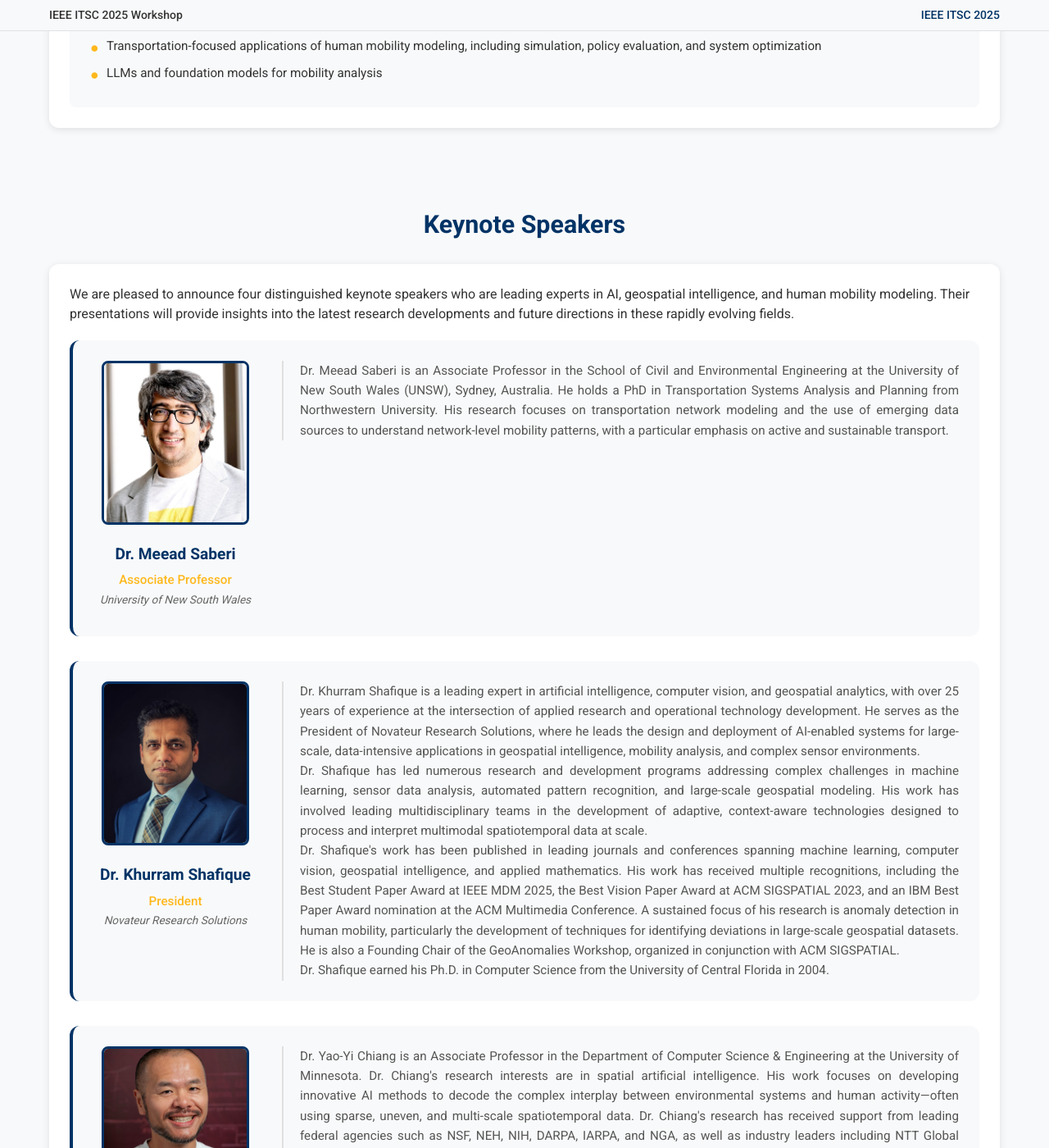
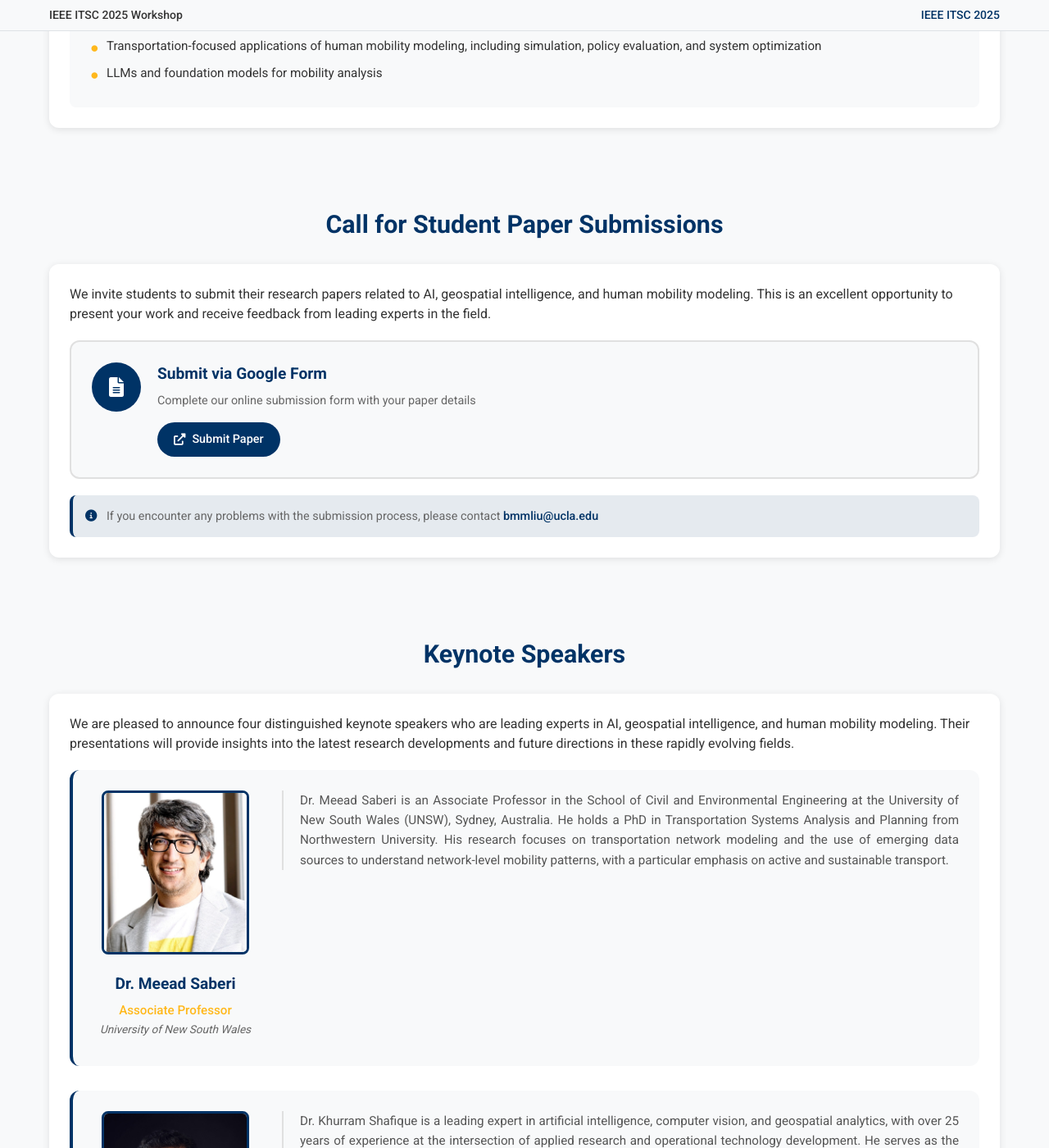
Before and after one commit to ITSC2025AIGIHMM/ITSC2025-AIGI-HMM, a Jekyll site: the page index.html, which Jekyll copies as it is, in a window 1280 px wide and 1400 px high, scrolled down 1000 px. Shown: the whole window at 82% size. Built offline with Jekyll 4.4.1, drawn with Linux system fonts in a browser that asks for light colours.

Commit message:
update submission detail

```diff
--- a/index.html
+++ b/index.html
@@ -68,6 +68,35 @@
                         <li>Transportation-focused applications of human mobility modeling, including simulation, policy evaluation, and system optimization</li>
                         <li>LLMs and foundation models for mobility analysis</li>
                     </ul>
+                </div>
+            </div>
+        </section>
+
+        <section id="submission" class="submission-section">
+            <div class="container">
+                <h2>Call for Student Paper Submissions</h2>
+                <div class="submission-content content-block">
+                    <p>We invite students to submit their research papers related to AI, geospatial intelligence, and human mobility modeling. This is an excellent opportunity to present your work and receive feedback from leading experts in the field.</p>
+
+                    <div class="submission-methods">
+                        <div class="submission-method animate-on-scroll">
+                            <div class="submission-icon">
+                                <i class="fas fa-file-alt"></i>
+                            </div>
+                            <div class="submission-info">
+                                <h3>Submit via Google Form</h3>
+                                <p>Complete our online submission form with your paper details</p>
+                                <a href="https://docs.google.com/forms/d/e/1FAIpQLScaMda-N7TT85VIni41PdsvJJlwQ6t2mI-jE5_hGXrWBpBg9A/viewform?usp=sharing&ouid=102714958121108862684"
+                                   target="_blank" rel="noopener" class="submission-btn">
+                                    <i class="fas fa-external-link-alt"></i> Submit Paper
+                                </a>
+                            </div>
+                        </div>
+                    </div>
+
+                    <div class="submission-contact">
+                        <p><i class="fas fa-info-circle"></i> If you encounter any problems with the submission process, please contact <a href="mailto:bmmliu@ucla.edu">bmmliu@ucla.edu</a></p>
+                    </div>
                 </div>
             </div>
         </section>
@@ -1151,6 +1180,117 @@ section h2 {
     }
 }
 
+/* Submission Section */
+.submission-methods {
+    display: grid;
+    grid-template-columns: repeat(auto-fit, minmax(300px, 1fr));
+    gap: 30px;
+    margin-top: 20px;
+}
+
+.submission-method {
+    display: flex;
+    align-items: flex-start;
+    gap: 20px;
+    background: #f8f9fa;
+    border-radius: 12px;
+    padding: 25px;
+    transition: var(--transition);
+    border: 2px solid #e0e0e0;
+}
+
+.submission-method:hover {
+    border-color: var(--accent-color);
+    transform: translateY(-3px);
+    box-shadow: 0 5px 15px rgba(0,0,0,0.1);
+    background: white;
+}
+
+.submission-icon {
+    flex-shrink: 0;
+    width: 60px;
+    height: 60px;
+    border-radius: 50%;
+    background: var(--primary-color);
+    display: flex;
+    align-items: center;
+    justify-content: center;
+    font-size: 1.5rem;
+    color: white;
+    transition: var(--transition);
+}
+
+.submission-method:hover .submission-icon {
+    background: var(--accent-color);
+    transform: scale(1.1);
+}
+
+.submission-info h3 {
+    color: var(--primary-color);
+    font-size: 1.2rem;
+    font-weight: 600;
+    margin-bottom: 8px;
+}
+
+.submission-info p {
+    color: #666;
+    font-size: 0.9rem;
+    margin-bottom: 15px;
+    line-height: 1.5;
+}
+
+.submission-btn {
+    display: inline-flex;
+    align-items: center;
+    gap: 8px;
+    background: var(--primary-color);
+    color: white;
+    padding: 10px 20px;
+    border-radius: 25px;
+    text-decoration: none;
+    font-weight: 500;
+    font-size: 0.9rem;
+    transition: var(--transition);
+}
+
+.submission-btn:hover {
+    background: var(--accent-color);
+    transform: translateY(-2px);
+    box-shadow: 0 4px 12px rgba(0,0,0,0.2);
+    color: white;
+}
+
+.submission-contact {
+    margin-top: 20px;
+    padding: 15px;
+    background: rgba(0, 51, 102, 0.1);
+    border-radius: 8px;
+    border-left: 4px solid var(--primary-color);
+}
+
+.submission-contact p {
+    margin: 0;
+    font-size: 0.9rem;
+    color: #666;
+    line-height: 1.5;
+}
+
+.submission-contact i {
+    color: var(--primary-color);
+    margin-right: 8px;
+}
+
+.submission-contact a {
+    color: var(--primary-color);
+    text-decoration: none;
+    font-weight: 500;
+}
+
+.submission-contact a:hover {
+    color: var(--accent-color);
+    text-decoration: underline;
+}
+
 /* Sponsors Section */
 .sponsors-grid {
     display: grid;
```
